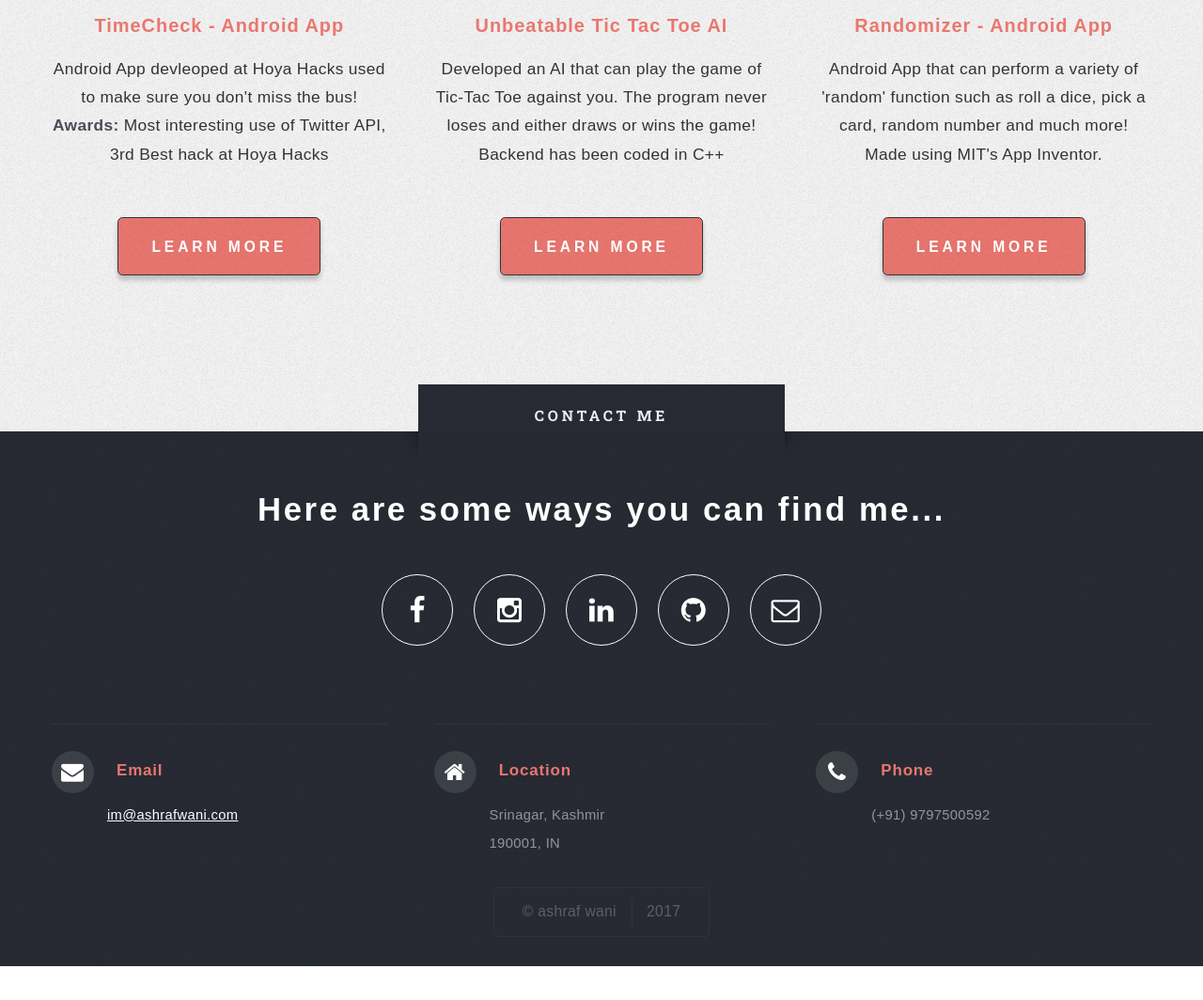
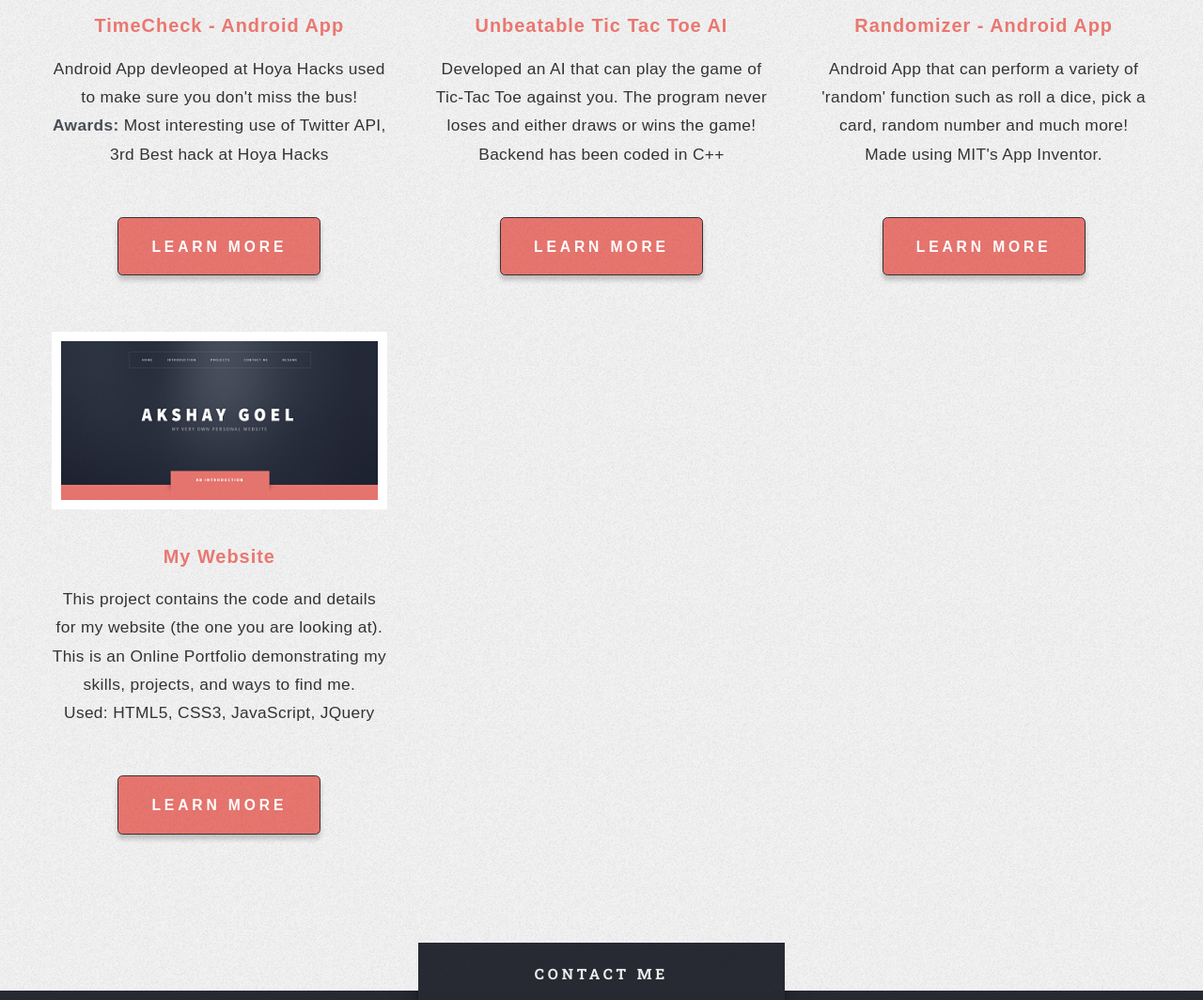
Before and after one commit to ashrafwani/resume, a plain HTML site: page index.html in a window 1280 px wide. Shown: the part 1756-2820 px from the top of the page at 94% size. Before the commit the page ends 2784 px from the top, so only its background shows below. Drawn offline with nearby package versions, Linux system fonts and the light colour scheme; a web font is replaced by a local one.

Commit message:
Update index

```diff
--- a/index.html
+++ b/index.html
@@ -129,7 +129,7 @@
 						</section>
 					</div>
 
-					<div class="4u 12u(mobile)" hidden="true">
+					<div class="4u 12u(mobile)">
 						<section class="highlight">
 							<a href="projects/myWebsite.html" class="image featured"><img src="images/website_frontPage.png" alt="" /></a>
 							<h3>My Website</h3>
```
